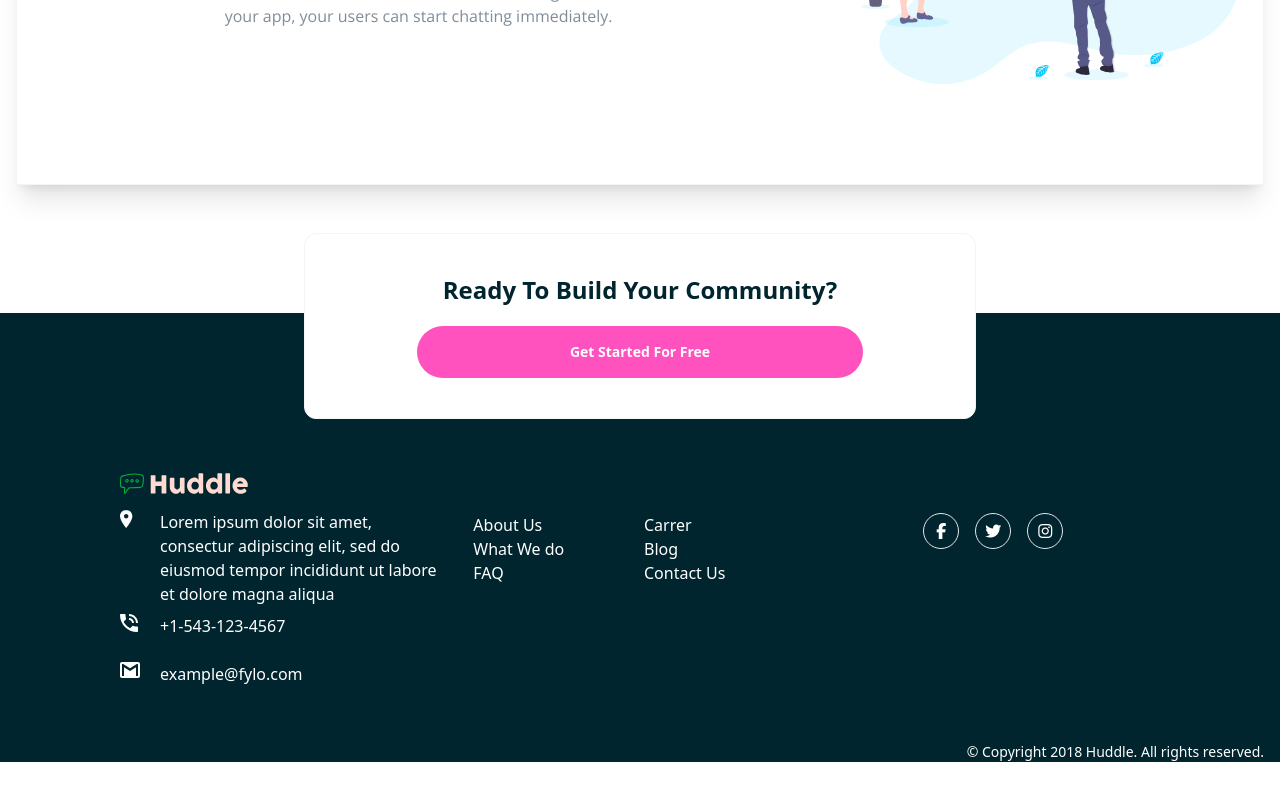
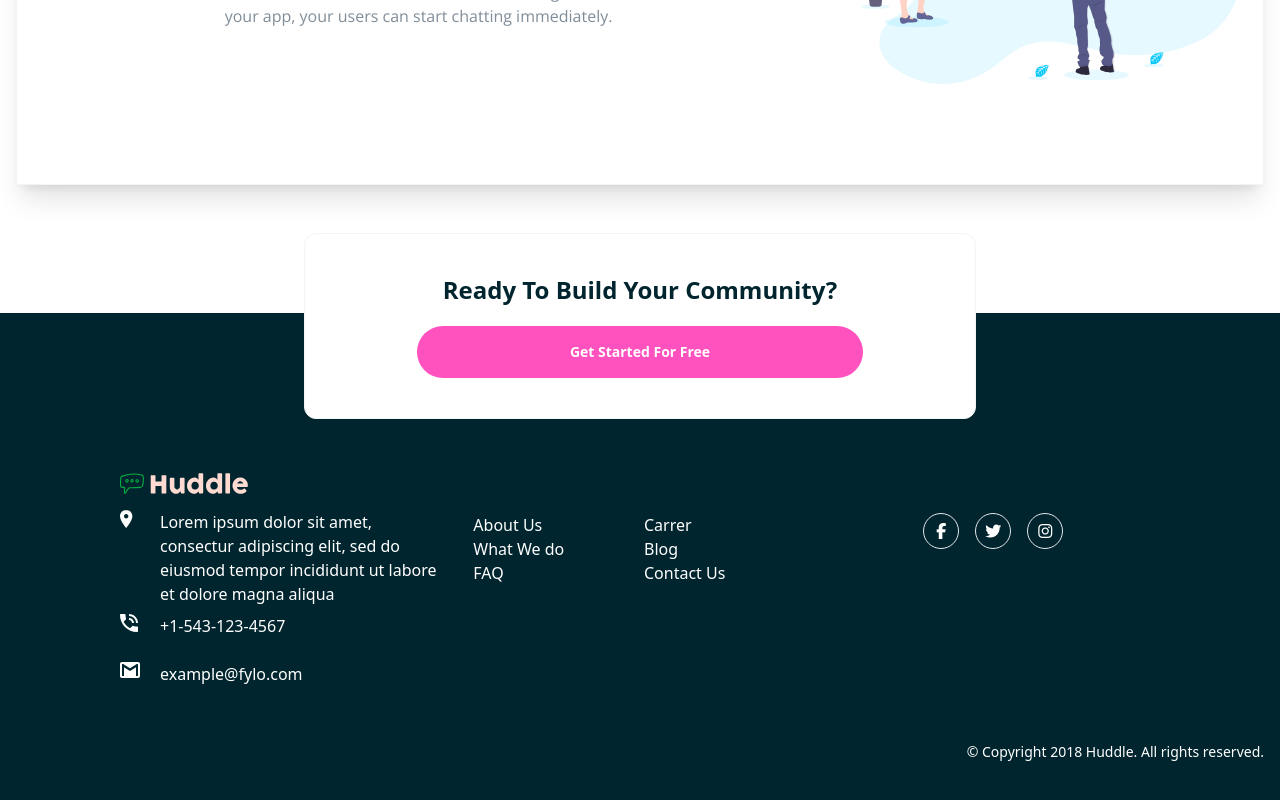
Before and after one commit to jhonatan0912/HUDDLE-ANGULAR, an Angular app: page / in a window 1280 px wide. Shown: the part 1892-2692 px from the top of the page. Before the commit the page ends 2654 px from the top, so only its background shows below. Built offline with nearby package versions, Linux system fonts and the light colour scheme.

Commit message:
pb-10 added

```diff
--- a/src/app/app.component.html
+++ b/src/app/app.component.html
@@ -31,7 +31,7 @@
       paragraph="It takes no time at all to integrate Huddle with your pp's authentication solution. This means, once signed in to your app, your users can start chatting immediately."></app-card>
   </section>
 </main>
-<footer class="relative px-4 pt-32 mt-32 text-base text-white bg-darkCyan lg:pt-40">
+<footer class="relative px-4 pt-32 mt-32 text-base text-white bg-darkCyan lg:pt-40 lg:pb-10">
   <section
     class="absolute flex flex-col w-11/12 max-w-2xl gap-5 py-8 text-lg font-bold text-center transform -translate-x-1/2 bg-white border border-gray-100 lg:py-10 rounded-xl left-1/2 -top-20 text-darkCyan lg:text-2xl">
 
```
